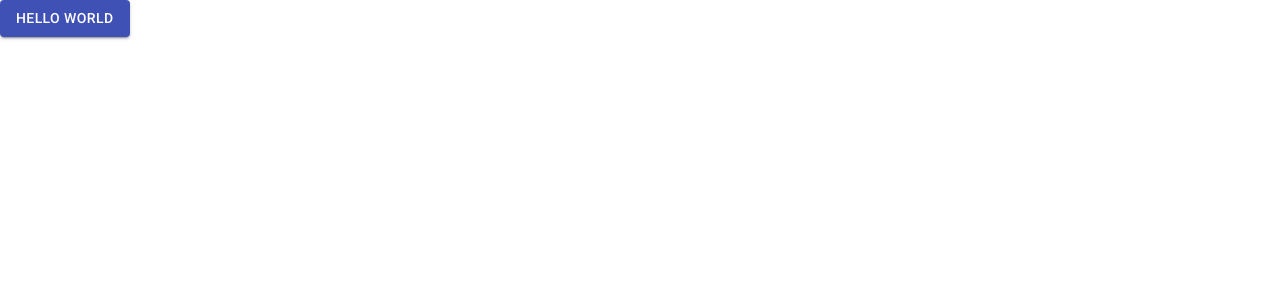
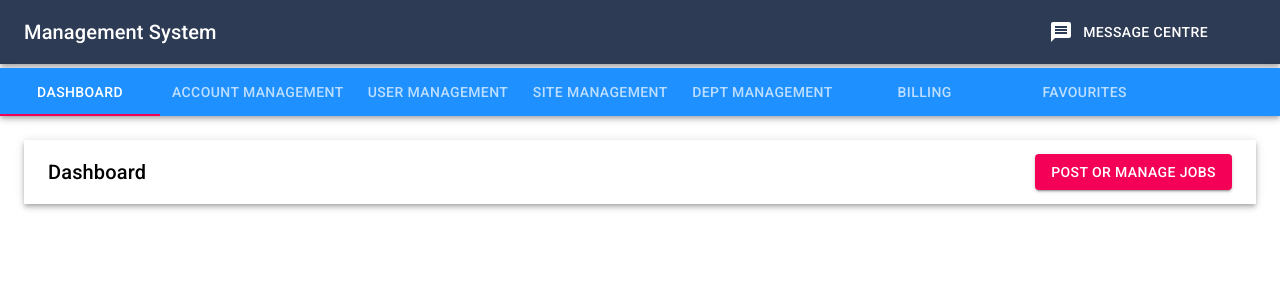
Before and after one commit to Hamza91able/Employee-Dashboard, a React (Create React App) app: page / in a window 1280 px wide. Shown: the top 300 px of the page. Built offline with nearby package versions, Linux system fonts and the light colour scheme.

Commit message:
added Tabs, Appbar and Empty Dashboard screen

```diff
--- a/src/App.js
+++ b/src/App.js
@@ -1,13 +1,15 @@
 import React from 'react';
-import Button from '@material-ui/core/Button';
+
+
+import Appbar from './screens/Appbar';
+import Tabs from './screens/Tabs';
 
 function App() {
   return (
-    <div>
-      <Button variant="contained" color="primary">
-        Hello World
-      </Button>
-    </div>
+    <React.Fragment>
+      <Appbar />
+      <Tabs />
+    </React.Fragment>
   );
 }
 
--- /dev/null
+++ b/src/screens/Appbar.js
@@ -0,0 +1,45 @@
+import React from 'react';
+import { makeStyles } from '@material-ui/core/styles';
+import AppBar from '@material-ui/core/AppBar';
+import Toolbar from '@material-ui/core/Toolbar';
+import Typography from '@material-ui/core/Typography';
+import Button from '@material-ui/core/Button';
+import MessageIcon from '@material-ui/icons/Message';
+
+const useStyles = makeStyles(theme => ({
+    root: {
+        flexGrow: 1,
+    },
+    menuButton: {
+        marginRight: theme.spacing(5),
+    },
+    menuIcon: {
+        marginRight: 10,
+    },
+    title: {
+        flexGrow: 1,
+    },
+    appBar: {
+        background : '#2E3B55',
+    }
+}));
+
+export default function Appbar() {
+    const classes = useStyles();
+
+    return (
+        <div className={classes.root}>
+            <AppBar className={classes.appBar} position="static">
+                <Toolbar>
+                    <Typography variant="h6" className={classes.title}>
+                        Management System
+                    </Typography>
+                    <Button edge="start" className={classes.menuButton} color="inherit" aria-label="Menu">
+                        <MessageIcon className={classes.menuIcon} />
+                        Message Centre
+                    </Button>
+                </Toolbar>
+            </AppBar>
+        </div>
+    );
+}
--- /dev/null
+++ b/src/screens/Dashboard.js
@@ -0,0 +1,46 @@
+import React from 'react';
+import { withStyles } from '@material-ui/core/styles';
+import AppBar from '@material-ui/core/AppBar';
+import Toolbar from '@material-ui/core/Toolbar';
+import Typography from '@material-ui/core/Typography';
+import Button from '@material-ui/core/Button';
+
+const styles = theme => ({
+    root: {
+        flexGrow: 1,
+    },
+    menuButton: {
+        marginRight: theme.spacing(2),
+    },
+    title: {
+        flexGrow: 1,
+    },
+    appBar: {
+        background: '#FFFF',
+    },
+    toolbar: {
+        color: 'black'
+    }
+});
+
+class Dashboard extends React.Component {
+
+    render() {
+        const { classes } = this.props;
+
+        return (
+            <div className={classes.root}>
+                <AppBar position="static" className={classes.appBar}>
+                    <Toolbar className={classes.toolbar}>
+                        <Typography variant="h6" className={classes.title}>
+                            Dashboard
+                        </Typography>
+                        <Button color="secondary" variant="contained">Post or manage jobs</Button>
+                    </Toolbar>
+                </AppBar>
+            </div>
+        );
+    }
+}
+
+export default (withStyles(styles)(Dashboard));
--- /dev/null
+++ b/src/screens/Tabs.js
@@ -0,0 +1,65 @@
+import React from 'react';
+import PropTypes from 'prop-types';
+import { makeStyles } from '@material-ui/core/styles';
+import AppBar from '@material-ui/core/AppBar';
+import Tabs from '@material-ui/core/Tabs';
+import Tab from '@material-ui/core/Tab';
+import Typography from '@material-ui/core/Typography';
+
+// Screens
+import Dashboard from './Dashboard';
+
+function TabContainer(props) {
+    return (
+        <Typography component="div" style={{ padding: 8 * 3 }}>
+            {props.children}
+        </Typography>
+    );
+}
+
+TabContainer.propTypes = {
+    children: PropTypes.node.isRequired,
+};
+
+const useStyles = makeStyles(theme => ({
+    root: {
+        flexGrow: 1,
+        backgroundColor: theme.palette.background.paper,
+        marginTop: 4,
+    },
+    appBar: {
+        background: '#1E90FF',
+    }
+}));
+
+export default function SimpleTabs() {
+    const classes = useStyles();
+    const [value, setValue] = React.useState(0);
+
+    function handleChange(event, newValue) {
+        setValue(newValue);
+    }
+
+    return (
+        <div className={classes.root}>
+            <AppBar position="static" className={classes.appBar}>
+                <Tabs value={value} onChange={handleChange}>
+                    <Tab label="Dashboard" />
+                    <Tab label="Account Management" />
+                    <Tab label="User Management" />
+                    <Tab label="Site Management" />
+                    <Tab label="Dept Management" />
+                    <Tab label="Billing" />
+                    <Tab label="Favourites" />
+                </Tabs>
+            </AppBar>
+            {value === 0 && <TabContainer><Dashboard /></TabContainer>}
+            {value === 1 && <TabContainer>Item Two</TabContainer>}
+            {value === 2 && <TabContainer>Item Three</TabContainer>}
+            {value === 3 && <TabContainer>Item Four</TabContainer>}
+            {value === 4 && <TabContainer>Item Five</TabContainer>}
+            {value === 5 && <TabContainer>Item Six</TabContainer>}
+            {value === 6 && <TabContainer>Item Seven</TabContainer>}
+        </div>
+    );
+}
```
